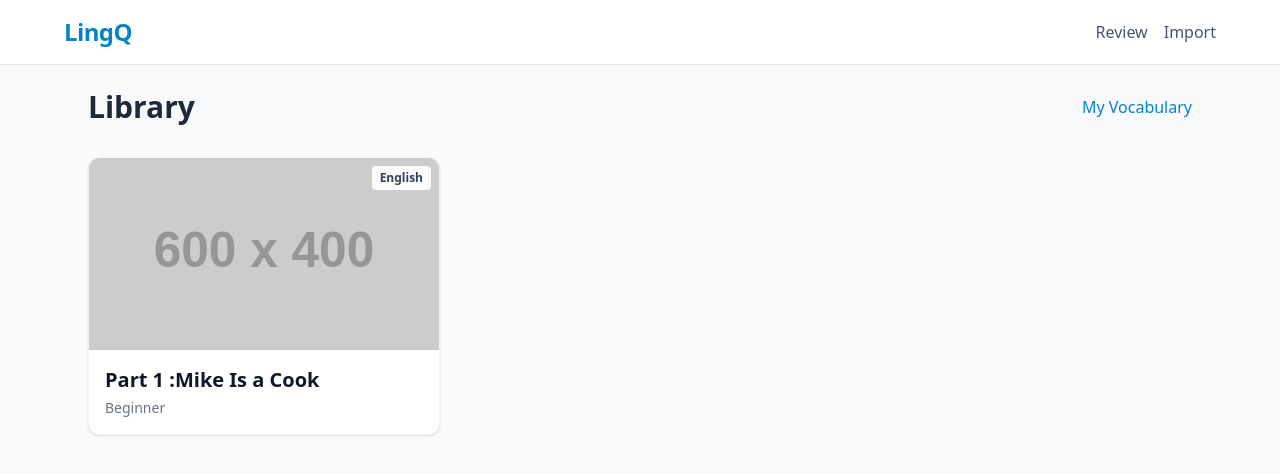
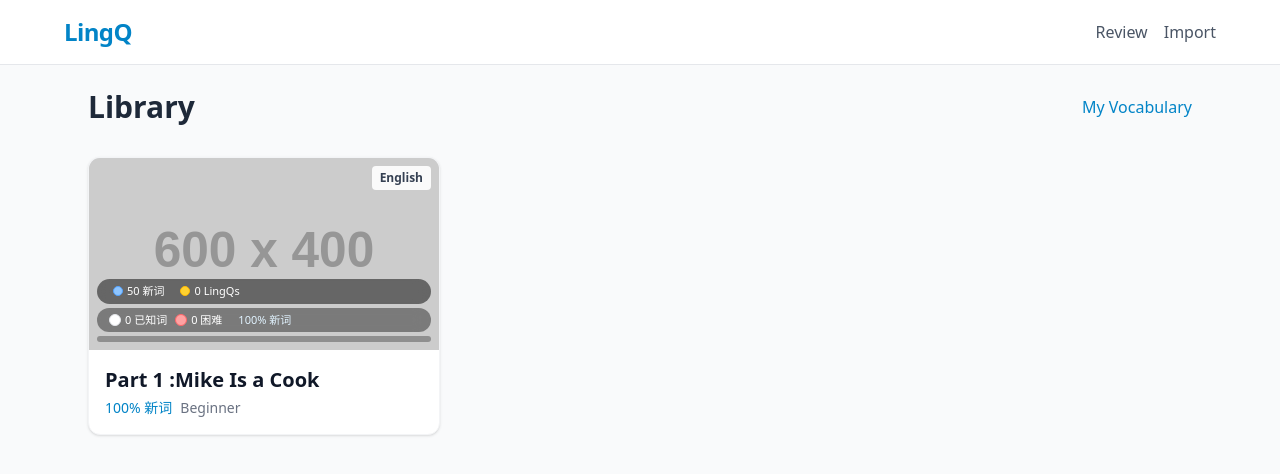
Before and after one commit to zhangzhang88/lingq, a React (Vite) app: page / in a window 1280 px wide. Shown: the top 474 px of the page. Built offline with nearby package versions, Linux system fonts and the light colour scheme.

Commit message:
Update Library.jsx, WordPopup.jsx, Reader.jsx and add progressStorage.js

```diff
--- a/src/components/WordPopup.jsx
+++ b/src/components/WordPopup.jsx
@@ -376,9 +376,15 @@ export default function WordPopup({ word, position, language, onClose, onUpdateS
                         `}
                         title={s.label}
                     >
-                        {s.label === '✔' ? '✓' : s.level}
+                        {s.label === '✔' ? '5' : s.level}
                     </button>
                 ))}
+            </div>
+
+            <div className="grid grid-cols-2 gap-2 text-xs text-gray-500 mb-2">
+                <div className="px-2 py-1 bg-gray-50 rounded border border-gray-200">1（红色）：困难</div>
+                <div className="px-2 py-1 bg-gray-50 rounded border border-gray-200">5（白色）：已知</div>
+                <div className="col-span-2 px-2 py-1 bg-gray-50 rounded border border-gray-200">2~4（橙/黄/绿）：LingQs 熟悉度阶段</div>
             </div>
 
             {/* Close button (optional, clicking outside usually handles this) */}
--- a/src/pages/Library.jsx
+++ b/src/pages/Library.jsx
@@ -1,12 +1,57 @@
 import React from 'react';
 import { Link } from 'react-router-dom';
 import { useArticles } from '../context/ArticleContext';
+import { useVocabulary } from '../context/VocabularyContext';
+import { getArticleProgress } from '../utils/progressStorage';
+
+const WORD_SPLIT_REGEX = /([a-zA-Z0-9À-ÿ]+(?:['’][a-zA-Z0-9À-ÿ]+)*)/;
+const WORD_ONLY_REGEX = /^[a-zA-Z0-9À-ÿ]+(?:['’][a-zA-Z0-9À-ÿ]+)*$/;
+
+const getArticleStats = (article, getStatus) => {
+    const words = article.content
+        .split(WORD_SPLIT_REGEX)
+        .filter(t => WORD_ONLY_REGEX.test(t.toLowerCase()));
+    const uniqueWords = [...new Set(words)];
+
+    const stats = {
+        total: uniqueWords.length,
+        newWords: 0,
+        lingqs: 0,
+        known: 0,
+        unknown: 0
+    };
+
+    uniqueWords.forEach(word => {
+        const status = getStatus(word);
+        if (status === undefined || status === 0) {
+            stats.newWords += 1;
+        } else if (status === 5) {
+            stats.known += 1;
+        } else if (status === 1) {
+            stats.unknown += 1;
+        } else if (status >= 2 && status <= 4) {
+            stats.lingqs += 1;
+        }
+    });
+
+    stats.newPercent = stats.total > 0 ? Math.round((stats.newWords / stats.total) * 100) : 0;
+    return stats;
+};
+
+const splitSentences = (text) => {
+    return text
+        .replace(/\r?\n+/g, ' ')
+        .split(/(?<=[.!?。！？])\s+/)
+        .map(sentence => sentence.trim())
+        .filter(Boolean);
+};
 
 export default function Library() {
     const { articles, deleteArticle } = useArticles();
+    const { getStatus } = useVocabulary();
 
     const handleDelete = (e, articleId, articleTitle) => {
-        e.preventDefault(); // Prevent navigation
+        e.preventDefault();
         if (window.confirm(`确定要删除文章 "${articleTitle}" 吗？`)) {
             deleteArticle(articleId);
         }
@@ -14,7 +59,7 @@ export default function Library() {
 
     return (
         <div className="max-w-6xl mx-auto p-6">
-            <header className="mb-8 flex justify-between items-center">
+            <header className="mb-8  flex justify-between items-center">
                 <h1 className="text-3xl font-bold text-gray-800">Library</h1>
                 <Link to="/vocabulary" className="text-brand-600 hover:underline font-medium">
                     My Vocabulary
@@ -22,7 +67,15 @@ export default function Library() {
             </header>
 
             <div className="grid grid-cols-1 md:grid-cols-2 lg:grid-cols-3 gap-6">
-                {articles.map(article => (
+                {articles.map(article => {
+                    const stats = getArticleStats(article, getStatus);
+                    const sentences = splitSentences(article.content);
+                    const completed = getArticleProgress(article.id);
+                    const progressPercent = sentences.length > 0
+                        ? Math.min(100, Math.round((completed / sentences.length) * 100))
+                        : 0;
+
+                    return (
                         <div key={article.id} className="group relative">
                             <Link to={`/read/${article.id}`}>
                                 <div className="bg-white rounded-xl shadow-sm hover:shadow-md transition-shadow overflow-hidden border border-gray-100">
@@ -31,17 +84,45 @@ export default function Library() {
                                         <div className="absolute top-2 right-2 bg-white/90 px-2 py-1 rounded text-xs font-bold text-gray-700">
                                             {article.language}
                                         </div>
+                                        <div className="absolute bottom-2 left-2 right-2 space-y-1 text-[11px] font-medium text-white">
+                                        <div className="bg-black/50 rounded-full px-4 py-1 backdrop-blur flex items-center gap-4">
+                                            <span className="flex items-center gap-1">
+                                                <span className="inline-block w-2.5 h-2.5 rounded-full bg-blue-300 border border-blue-400" />
+                                                <span>{stats.newWords} 新词</span>
+                                            </span>
+                                            <span className="flex items-center gap-1">
+                                                <span className="inline-block w-2.5 h-2.5 rounded-full bg-amber-300 border border-amber-400" />
+                                                <span>{stats.lingqs} LingQs</span>
+                                            </span>
+                                        </div>
+                                            <div className="bg-black/40 rounded-full px-3 py-1 flex items-center gap-2 backdrop-blur">
+                                                <span className="flex items-center gap-1">
+                                                    <span className="w-3 h-3 rounded-full bg-white border border-gray-200" />
+                                                    <span>{stats.known} 已知词</span>
+                                                </span>
+                                                <span className="flex items-center gap-1">
+                                                    <span className="w-3 h-3 rounded-full bg-red-300 border border-red-400" />
+                                                    <span>{stats.unknown} 困难</span>
+                                                </span>
+                                                <span className="ml-2 text-brand-100">{stats.newPercent}% 新词</span>
+                                            </div>
+                                            <div className="bg-black/30 rounded-full w-full overflow-hidden h-1.5" aria-label={`Progress ${progressPercent}%`}>
+                                                <div className="bg-brand-400 h-full transition-all" style={{ width: `${progressPercent}%` }} />
+                                            </div>
+                                        </div>
                                     </div>
                                     <div className="p-4">
                                         <h3 className="text-xl font-semibold text-gray-900 group-hover:text-brand-600 transition-colors">
                                             {article.title}
                                         </h3>
-                                    <p className="text-sm text-gray-500 mt-1">{article.level}</p>
+                                        <p className="text-sm text-gray-500 mt-1 flex items-center gap-2">
+                                            <span className="text-brand-600 font-medium">{stats.newPercent}% 新词</span>
+                                            <span>{article.level}</span>
+                                        </p>
                                     </div>
                                 </div>
                             </Link>
 
-                        {/* Delete button */}
                             <button
                                 onClick={(e) => handleDelete(e, article.id, article.title)}
                                 className="absolute top-2 left-2 bg-red-500 hover:bg-red-600 text-white w-8 h-8 rounded-full flex items-center justify-center opacity-0 group-hover:opacity-100 transition-opacity shadow-lg"
@@ -50,7 +131,8 @@ export default function Library() {
                                 <span className="text-lg leading-none">×</span>
                             </button>
                         </div>
-                ))}
+                    );
+                })}
             </div>
         </div>
     );
--- /dev/null
+++ b/src/utils/progressStorage.js
@@ -0,0 +1,35 @@
+const STORAGE_KEY = 'lingq_article_progress';
+
+const readProgress = () => {
+    if (typeof window === 'undefined' || !window.localStorage) return {};
+    try {
+        const raw = window.localStorage.getItem(STORAGE_KEY);
+        return raw ? JSON.parse(raw) : {};
+    } catch (err) {
+        console.warn('Failed to read article progress', err);
+        return {};
+    }
+};
+
+const writeProgress = (data) => {
+    if (typeof window === 'undefined' || !window.localStorage) return;
+    try {
+        window.localStorage.setItem(STORAGE_KEY, JSON.stringify(data));
+    } catch (err) {
+        console.warn('Failed to write article progress', err);
+    }
+};
+
+export const getArticleProgress = (articleId) => {
+    if (!articleId) return 0;
+    const data = readProgress();
+    return data[articleId] || 0;
+};
+
+export const setArticleProgress = (articleId, completedSentences = 0) => {
+    if (!articleId) return;
+    const data = readProgress();
+    const nextValue = Math.max(0, completedSentences);
+    data[articleId] = nextValue;
+    writeProgress(data);
+};
```
Also changed, not shown: src/pages/Reader.jsx (+49 -9 lines). Lines whose indentation alone changed are shown as unchanged.
